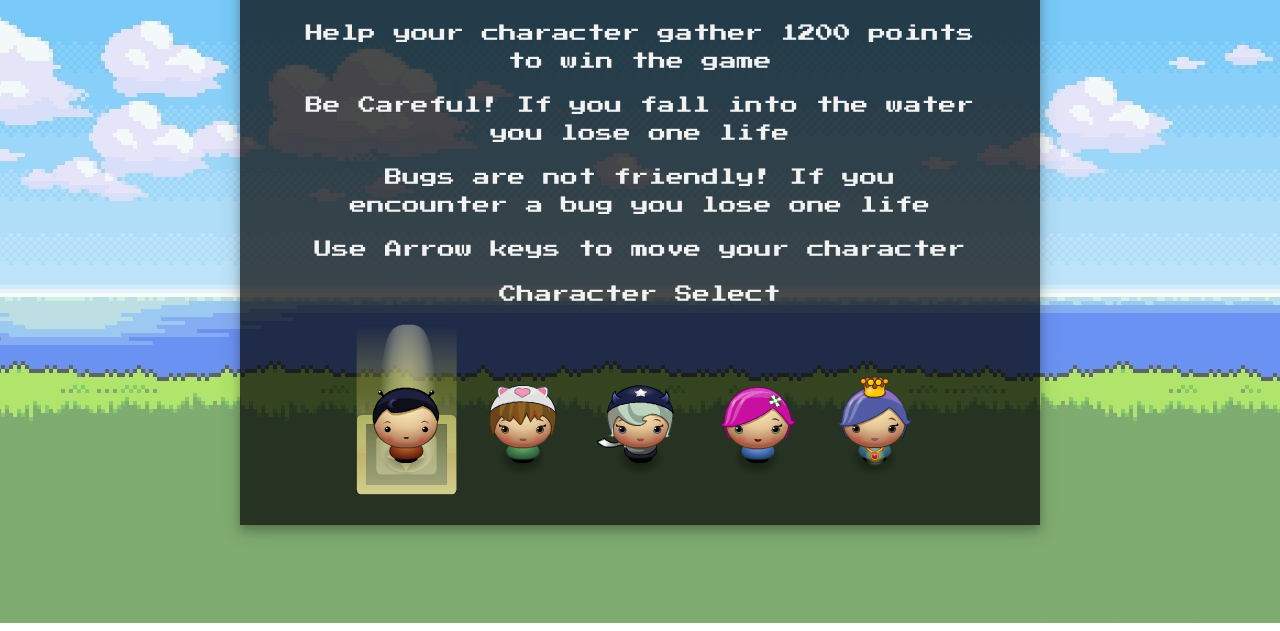
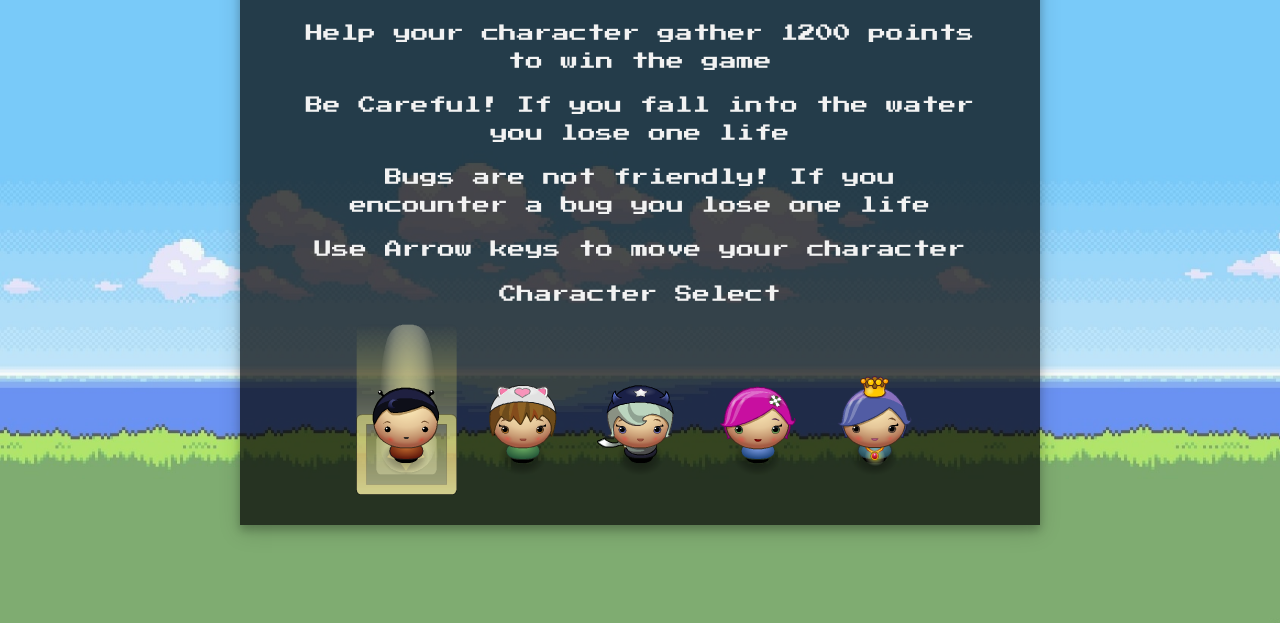
Before and after one commit to MaryB16/Classic-Arcade-Game, a plain HTML site: page Classic Arcade Game/index.html in a window 1280 px wide. Shown: the part 178-809 px from the top of the page. Drawn offline with Linux system fonts and the light colour scheme.

Commit message:
Fixed bug where background image did not show properly

```diff
--- a/Classic Arcade Game/css/style.css
+++ b/Classic Arcade Game/css/style.css
@@ -34,13 +34,14 @@ body {
 
 /* Modal that appears on the start of the game */
 .game-start-modal-container {
-    display:block;
-    position: fixed;
+    position:fixed;
     z-index: 1;
     height: 100%;
     width: 100%;
-    background: url('../images/startGame-background.jpg') no-repeat 100% 100%;
+    background: url('../images/startGame-background.jpg');
+    background-size:cover;
 }
+
 
 .game-start-modal-content {
     background-color: rgba(0, 0, 0, 0.7);
```
